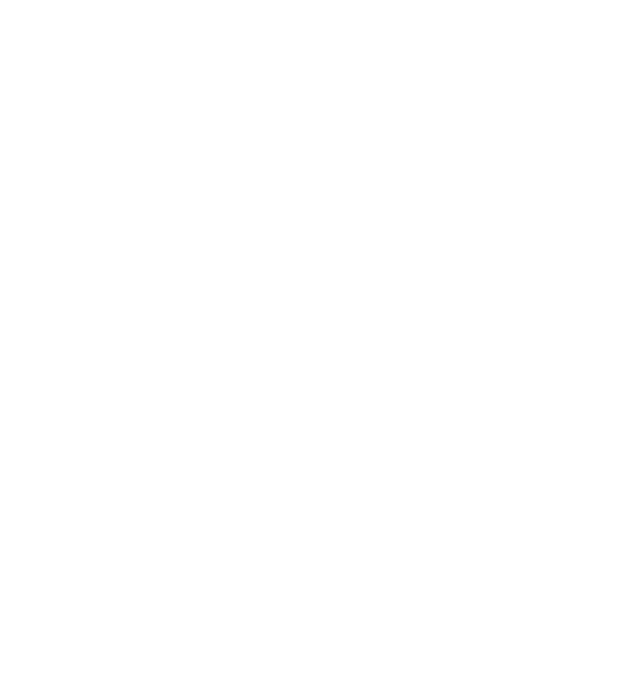
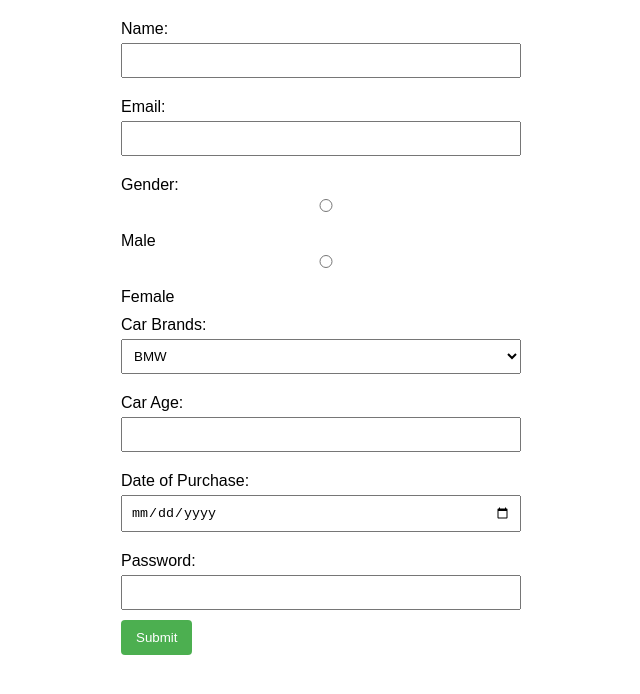
Before and after one commit to acciojob/car-insurance-form-AnujKaprawan, a website: page main.html in a window 1280 px wide. Shown: the whole page, without its empty margins (319-959 px from the left). Drawn offline with Linux system fonts and the light colour scheme.

Commit message:
created a submission

```diff
--- a/main.html
+++ b/main.html
@@ -1,16 +1,45 @@
 <!DOCTYPE html>
-
-<html>
+<html lang="en">
 
 <head>
-	<link rel="stylesheet" href="styles.css">
+    <link rel="stylesheet" href="styles.css">
+    <title>Car Insurance Registration Form</title>
 </head>
 
 <body>
-	<!-- the entire body must be written by student -->
-    <script type="text/javascript" src="./script.js">
-</script>
+    <form action="#" method="POST" id="carInsuranceForm">
+        <label for="name">Name:</label>
+        <input type="text" id="name" name="name" required>
 
+        <label for="email">Email:</label>
+        <input type="email" id="email" name="email" required>
+
+        <label>Gender:</label>
+        <input type="radio" id="male" name="gender" required>
+        <label for="male">Male</label>
+        <input type="radio" id="female" name="gender" required>
+        <label for="female">Female</label>
+
+        <label for="cars">Car Brands:</label>
+        <select id="cars" name="cars">
+            <option value="bmw">BMW</option>
+            <option value="audi">Audi</option>
+            <option value="mercedes">Mercedes</option>
+        </select>
+
+        <label for="carage">Car Age:</label>
+        <input type="number" id="carage" name="carage" required>
+
+        <label for="dop">Date of Purchase:</label>
+        <input type="date" id="dop" name="dop" required>
+
+        <label for="password">Password:</label>
+        <input type="password" id="password" name="password" required>
+
+        <button type="submit">Submit</button>
+    </form>
+
+    <script type="text/javascript" src="./script.js"></script>
 </body>
 
 </html>
--- a/styles.css
+++ b/styles.css
@@ -1,2 +1,38 @@
 
 /* Your CSS Code here. */
+body {
+    font-family: Arial, sans-serif;
+    margin: 20px;
+}
+
+form {
+    max-width: 400px;
+    margin: 0 auto;
+}
+
+label {
+    display: block;
+    margin-top: 10px;
+}
+
+input,
+select {
+    width: 100%;
+    padding: 8px;
+    margin-top: 5px;
+    margin-bottom: 10px;
+    box-sizing: border-box;
+}
+
+button {
+    background-color: #4CAF50;
+    color: white;
+    padding: 10px 15px;
+    border: none;
+    border-radius: 4px;
+    cursor: pointer;
+}
+
+button:hover {
+    background-color: #45a049;
+}
```
